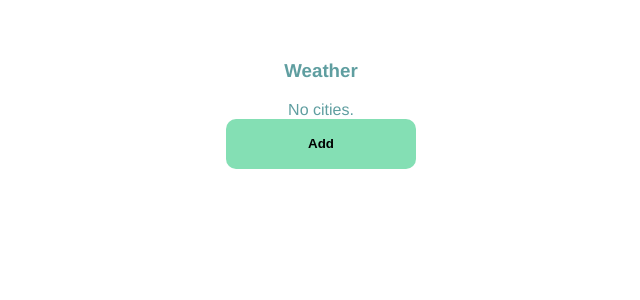
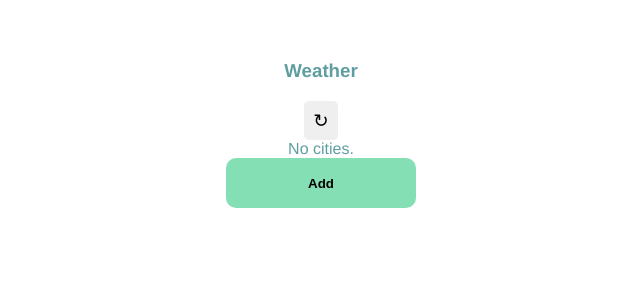
Before and after one commit to Matween/Weather, a Vue app: page / in a window 1280 px wide. Shown: the top 300 px of the page, without its empty margins (319-959 px from the left). Built offline with nearby package versions, Linux system fonts and the light colour scheme.

Commit message:
Fixed the loading to stop only once all the data is fetched

```diff
--- a/src/components/CityList.vue
+++ b/src/components/CityList.vue
@@ -1,5 +1,6 @@
 <template>
   <div class="cities">
+    <button class="refresh" v-on:click="clickRefresh">&orarr;</button>
     <div v-if="isLoading" class="loading-container">
       <div class="loading"></div>
     </div>
@@ -42,11 +43,6 @@ export default {
       return this.$store.state.isLoading;
     }
   },
-  watch: {
-    cities(newCities) {
-      console.log(newCities);
-    }
-  },
   data() {
     return {
       pStart: {x: 0, y: 0},
@@ -70,11 +66,11 @@ export default {
     swipe(e) {
       if (typeof e['targetTouches'] !== "undefined") {
         let touch = e.targetTouches[0];
-        this.pStart.x = touch.screenX;
-        this.pStart.y = touch.screenY;
+        this.pCurrent.x = touch.screenX;
+        this.pCurrent.y = touch.screenY;
       } else {
-        this.pStart.x = e.screenX;
-        this.pStart.y = e.screenY;
+        this.pCurrent.x = e.screenX;
+        this.pCurrent.y = e.screenY;
       }
       let changeY = Math.abs(this.pStart.y - this.pCurrent.y);
       if (document.body.scrollTop === 0) {
@@ -86,6 +82,10 @@ export default {
     },
     loading() {
       this.$store.commit('changeIsLoading', true);
+    },
+    clickRefresh() {
+      this.loading();
+      this.swipeEnd();
     }
   }
 };
@@ -95,6 +95,9 @@ export default {
 @media only screen and (max-width: 768px) {
   .cities {
     width: 100% !important;
+  }
+  .refresh {
+    visibility: hidden!important;
   }
 }
 
@@ -156,4 +159,17 @@ ul li {
     transform: rotate(360deg);
   }
 }
+
+.refresh {
+  visibility: visible;
+  font-size: 1.15rem;
+  outline: none;
+  border: none;
+  padding: 0.55rem;
+  border-radius: 5px;
+}
+
+.refresh:hover{
+  background-color: darkgray;
+}
 </style>
--- a/src/main.js
+++ b/src/main.js
@@ -22,14 +22,15 @@ const store = createStore({
             })
         },
         updateLocalStoreCities(state) {
+            let promises = [];
             for (let i = 0; i < state.cities.length; i++) {
-                getCityData(state.cities[i].name).then(cData => {
-                    state.cities[i] = cData;
-                    localStorage.setItem('cities', JSON.stringify(state.cities));
-                });
+                promises.push(getCityData(state.cities[i].name));
             }
-
-            state.isLoading = false;
+            Promise.all(promises).then(vals => {
+                state.cities = vals;
+                localStorage.setItem('cities', JSON.stringify(state.cities));
+                state.isLoading = false;
+            });
         },
         initializeStore(state) {
             state.cities = localStorage.getItem('cities') == null ? [] : JSON.parse(localStorage.getItem('cities'));
```
